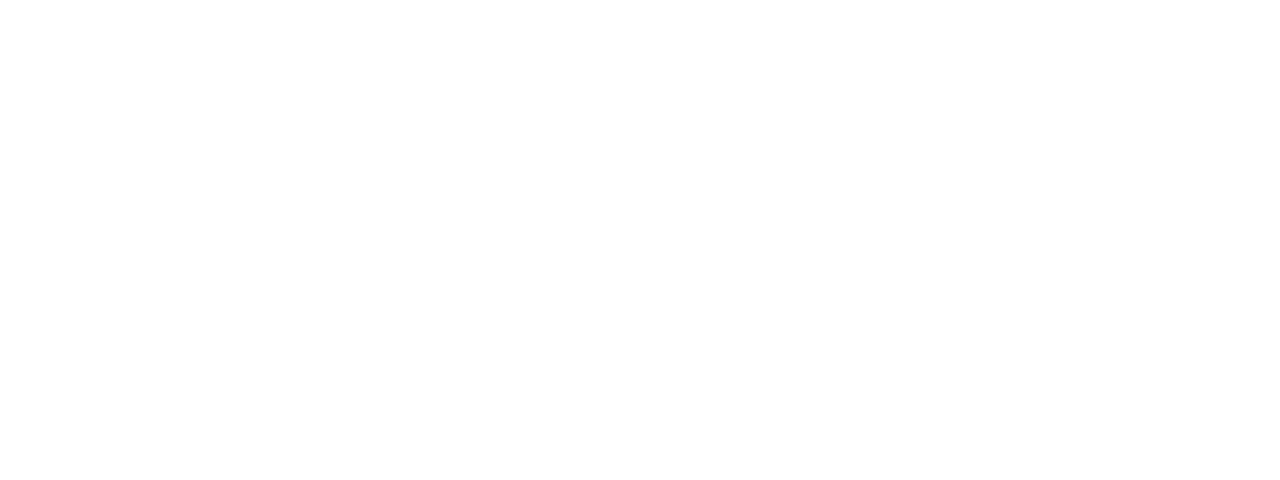
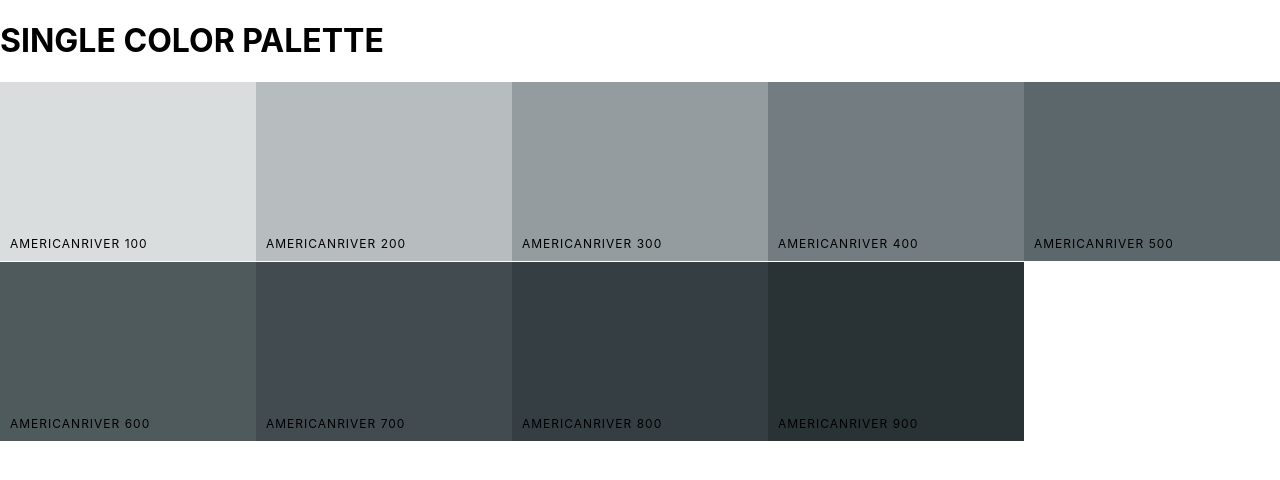
Before and after one commit to bineetNaidu/UI-Colors-App, a React (Create React App) app: page /palette/flat-ui-colors-american/americanriver in a window 1280 px wide. Shown: the top 480 px of the page. Built offline with nearby package versions, Linux system fonts and the light colour scheme.

Commit message:
-- add Links -- add SingleColorPalette -- add shades of color to display

```diff
--- a/src/App.js
+++ b/src/App.js
@@ -2,6 +2,7 @@
 import seedColors from "./seedColors";
 import Palette from "./Palette";
 import PaletteList from "./PaletteList";
+import SingleColorPalette from "./SingleColorPalette";
 import { generatePalette } from "./colorHelpers";
 import { Route, Switch } from "react-router-dom";
 
@@ -31,6 +32,18 @@
               />
             )}
           />
+          <Route
+            exact
+            path="/palette/:paletteId/:colorId"
+            render={(routerProps) => (
+              <SingleColorPalette
+                colorId={routerProps.match.params.colorId}
+                palette={generatePalette(
+                  this.findPalette(routerProps.match.params.paletteId)
+                )}
+              />
+            )}
+          />
         </Switch>
       </div>
     );
--- a/src/ColorBox.jsx
+++ b/src/ColorBox.jsx
@@ -1,5 +1,6 @@
 import React, { Component } from "react";
 import { CopyToClipboard } from "react-copy-to-clipboard";
+import { Link } from "react-router-dom";
 import "./ColorBox.css";
 
 export default class ColorBox extends Component {
@@ -19,7 +20,7 @@
   }
 
   render() {
-    const { background, name } = this.props;
+    const { background, name, paletteId, id, showLink } = this.props;
     const { copied } = this.state;
     return (
       <CopyToClipboard text={background} onCopy={this.handleCopyState}>
@@ -38,7 +39,14 @@
             </div>
             <button className="copy-button">Copy</button>
           </div>
-          <span className="see-more">MORE</span>
+          {showLink && (
+            <Link
+              to={`/palette/${paletteId}/${id}`}
+              onClick={(e) => e.stopPropagation()}
+            >
+              <span className="see-more">MORE</span>
+            </Link>
+          )}
         </div>
       </CopyToClipboard>
     );
--- a/src/Palette.jsx
+++ b/src/Palette.jsx
@@ -22,10 +22,17 @@
   }
 
   render() {
-    const { colors, paletteName, emoji } = this.props.palette;
+    const { colors, paletteName, emoji, id } = this.props.palette;
     const { level, format } = this.state;
     const colorboxes = colors[level].map((color) => (
-      <ColorBox background={color[format]} name={color.name} key={color.id} />
+      <ColorBox
+        background={color[format]}
+        name={color.name}
+        key={color.id}
+        id={color.id}
+        showLink={true}
+        paletteId={id}
+      />
     ));
 
     return (
--- /dev/null
+++ b/src/SingleColorPalette.jsx
@@ -0,0 +1,40 @@
+import React, { Component } from "react";
+import ColorBox from "./ColorBox";
+
+export default class SingleColorPalette extends Component {
+  constructor(props) {
+    super(props);
+
+    this._shades = this.gatherShades(this.props.palette, this.props.colorId);
+  }
+  gatherShades(palette, colorToFilterBy) {
+    let shades = [];
+    let allColors = palette.colors;
+
+    for (let key in allColors) {
+      shades = shades.concat(
+        allColors[key].filter((color) => color.id === colorToFilterBy)
+      );
+    }
+
+    // return all shades for the given color
+    return shades.splice(1);
+  }
+
+  render() {
+    const colorboxes = this._shades.map((color) => (
+      <ColorBox
+        key={color.id}
+        name={color.name}
+        background={color.hex}
+        showLink={false}
+      />
+    ));
+    return (
+      <div className="Palette">
+        <h1>SINGLE COLOR PALETTE</h1>
+        <div className="Palette-colors">{colorboxes}</div>
+      </div>
+    );
+  }
+}
```
